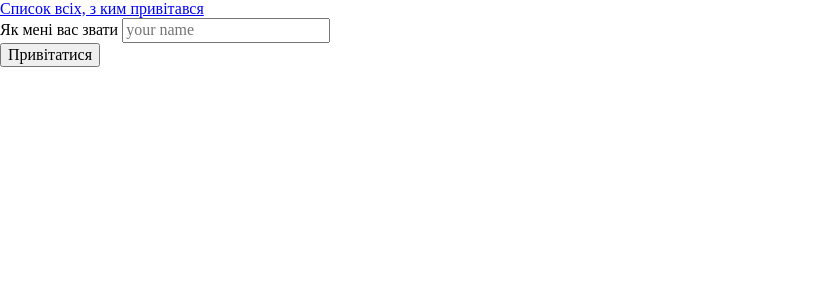
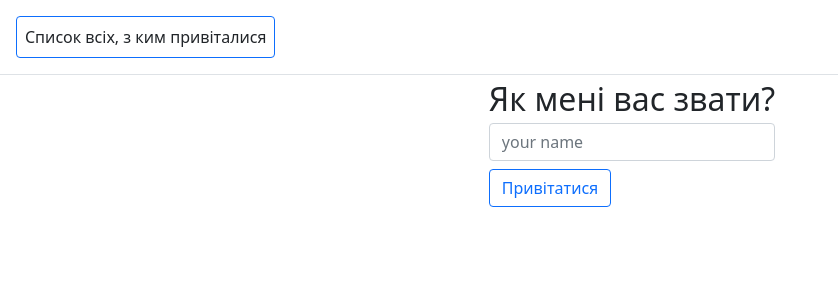
Before and after one commit to DmytroKhylko/greeting, a Flask app: page / in a window 1280 px wide. Shown: the top 300 px of the page, without its empty margins (0-838 px from the left). Run offline with Flask 2, Linux system fonts and the light colour scheme.

Commit message:
Changed templates

```diff
--- a/greeting_app/models/visitor_model.py
+++ b/greeting_app/models/visitor_model.py
@@ -1,10 +1,14 @@
 from .db import db
+from sqlalchemy import inspect
 
 class Visitor(db.Model):
     __tablename__ = "visitors"
 
     id = db.Column(db.Integer(), primary_key=True)
     name = db.Column(db.String(), nullable=False, unique=True)
+
+    def toDict(self):
+        return { c.key: getattr(self, c.key) for c in inspect(self).mapper.column_attrs }
 
 
     @staticmethod
--- a/greeting_app/templates/base.html
+++ b/greeting_app/templates/base.html
@@ -2,6 +2,8 @@
 <html>
     <head>
         <meta charset="utf-8" />
+        <link href="https://cdn.jsdelivr.net/npm/bootstrap@5.1.3/dist/css/bootstrap.min.css" rel="stylesheet" integrity="sha384-1BmE4kWBq78iYhFldvKuhfTAU6auU8tT94WrHftjDbrCEXSU1oBoqyl2QvZ6jIW3" crossorigin="anonymous">
+
         <link rel="stylesheet" href="https://necolas.github.io/normalize.css/8.0.1/normalize.css">
         <link rel="stylesheet" type="text/css" href="{{ url_for('static',filename='styles/main.css') }}">
         {% block style %}{% endblock %}
--- a/greeting_app/templates/home.html
+++ b/greeting_app/templates/home.html
@@ -1,4 +1,3 @@
-
 {% extends "base.html" %}
 
 {% block style %}
@@ -10,25 +9,33 @@ Greet
 {% endblock %}
 
 {% block content %}
-
-<a href="/all-greetings">Список всіх, з ким привітався</a>
+<header class="p-3 border-bottom">
+    <ul class="nav justify-content">
+        <li class="nav-item">
+            <a class="btn btn-outline-primary nav-link px-2 link-dark" href="/all-greetings">Список всіх, з ким
+                привіталися</a>
+        </li>
+    </ul>
+</header>
+<div class="d-flex flex-wrap align-items-center justify-content-center">
+    <form method="POST" class="col-12 col-lg-auto mb-3 mb-lg-0 me-lg-3 align-items-center">
+        <div>
+            <label class="fs-2">Як мені вас звати?</label>
             {% with messages = get_flashed_messages(with_categories=true) %}
             {% if messages %}
             {% for category, message in messages %}
-        <ul class="notification {{ category }} is-light">
-        <li class="{{ category }}">{{ message }}</li>
-        </ul>
+            <div class="alert alert-danger">
+                <label class="is-invalid">{{ message }}</label>
+            </div>
             {% endfor %}
             {% endif %}
             {% endwith %}
-<form method="POST">
-    <div>
-        <label>Як мені вас звати</label>
-        <input class="input" type="text" name="name" placeholder="your name">
+            <input class="input form-control form-control-dark mb-2" type="text" name="name" placeholder="your name">
         </div>
         <div>
-        <button type="submit">Привітатися</button>
+            <button class="btn btn-outline-primary" type="submit">Привітатися</button>
         </div>
     </form>
+</div>
 
 {% endblock %}
```
Also changed, not shown: greeting_app/templates/all_greetings.html (+20 -10 lines), greeting_app/templates/greet.html (+15 -4 lines). Lines whose indentation alone changed are shown as unchanged.
